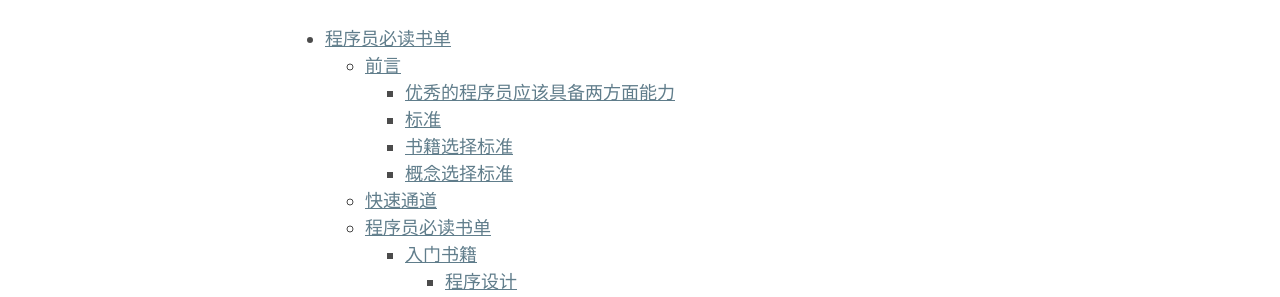
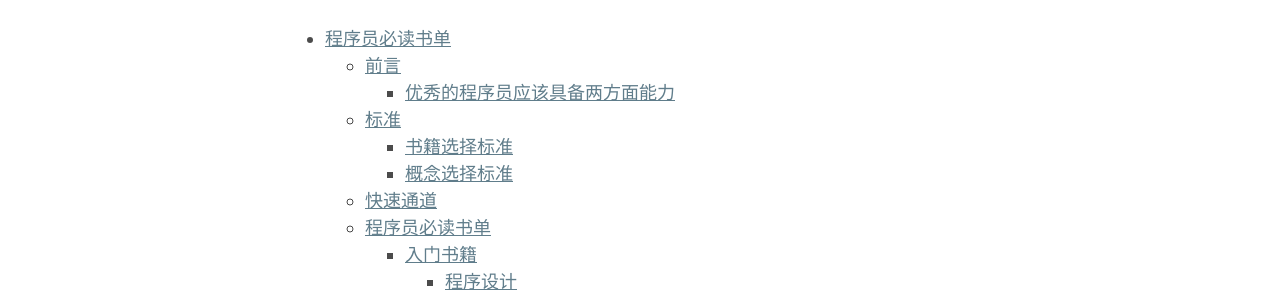
Before and after one commit to ishbguy/ishbguy.github.io, a Jekyll site: the page built from _posts/2017-07-23-Developer-Booklist.md, in a window 1280 px wide. Shown: the part 326-623 px from the top of the page. Built offline with Jekyll 4.4.1, drawn with Linux system fonts in a browser that asks for light colours.

Commit message:
Fix head level.

```diff
--- a/_posts/2017-07-23-Developer-Booklist.md
+++ b/_posts/2017-07-23-Developer-Booklist.md
@@ -52,7 +52,7 @@ tags: C C++ Python C# Java JavaScript
 
 这即是这篇文章的出发点——我试图通过程序员必读书单这篇文章来回答上面两个问题。
 
-### 标准
+## 标准
 
 进入必读书单之前，我先介绍下书单里的书籍选择标准和领域选择标准。当然你也点击这里
 直接跳转到书单开始阅读。
```
